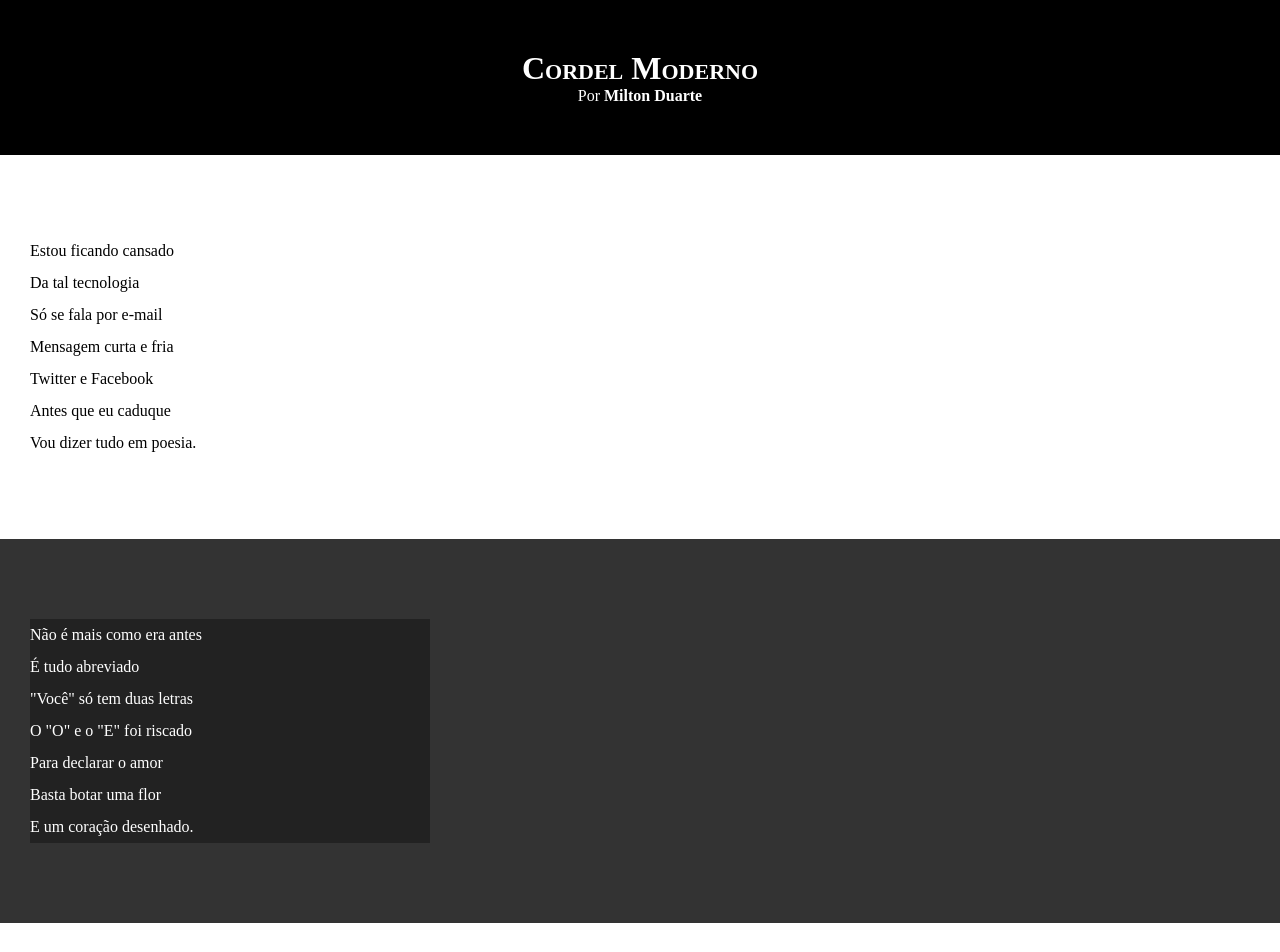
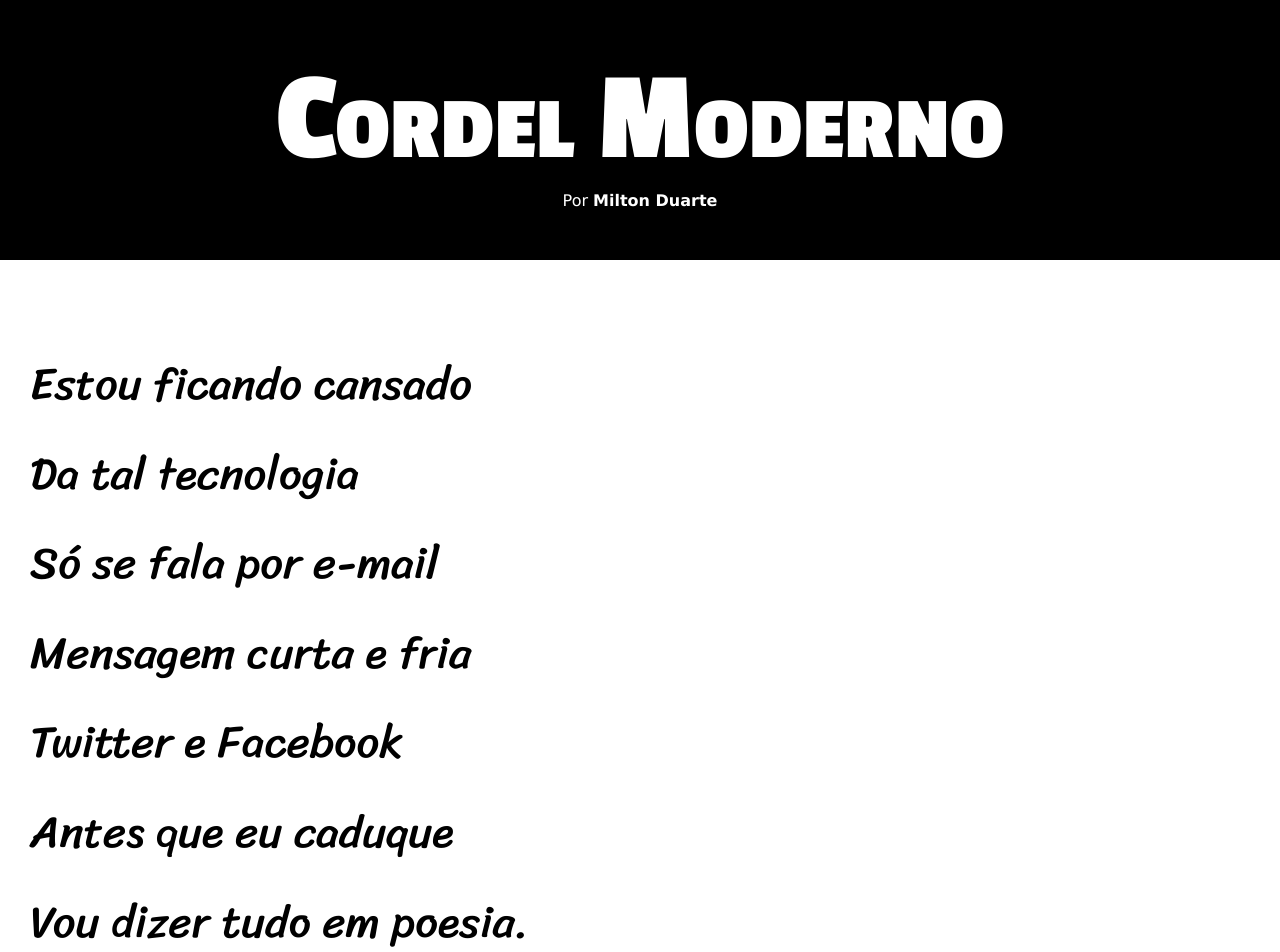
Before and after one commit to Nivelton/html-css, a plain HTML site: page Desafios/d012/imagens/index.html in a window 1280 px wide. Shown: the top 952 px of the page. Drawn offline with Linux system fonts and the light colour scheme.

Commit message:
atualização de estilos desafios 12

```diff
--- a/Desafios/d012/imagens/style.css
+++ b/Desafios/d012/imagens/style.css
@@ -1,13 +1,24 @@
 @charset "UTF-8";
+
+@import url('https://fonts.googleapis.com/css2?family=Passion+One:wght@400;700;900&display=swap');
+@import url('https://fonts.googleapis.com/css2?family=Sriracha&display=swap');
+
+:root{
+    --fonte1: Verdana, Geneva, Tahoma, sans-serif;
+    --fonte2: 'Passion One', sans-serif, normal;
+    --fonte3: 'Sriracha', cursive, normal;
+}
 
 * {
     margin: 0px;
     padding: 0px;
+    font-size: 1em;
 }
 
 html, body{
     min-height: 100vhq;
     background-color: darkgray;
+    font-family: var(--fonte1);
 }
 
 header {
@@ -19,6 +30,8 @@ header {
 header > h1 {
     padding-top: 50px;
     font-variant: small-caps;
+    font-family: var(--fonte2);
+    font-size: 10vw;
     /*text-transform: uppercase; tudo maiúscula*/
 }
 
@@ -41,6 +54,8 @@ section{
     padding-bottom: 10vh;
     line-height: 2em;
     padding-left: 30px;
+    font-family: var(--fonte3);
+    font-size: 3.5vw;
 }
 
 section.normal{
@@ -49,13 +64,14 @@ section.normal{
 }
 
 section.imagem{
-    background-color: rgb(51, 51, 51);
+    background-color: rgb(0, 17, 255);
     color: white;
 }
 
 section.imagem > p {
-    background-color: rgba(0, 0, 0, 0.338);
-    width: 400px;
+    display: inline-block;
+    padding: 5px;
+    background-color: rgba(22, 24, 139, 0.338);
 }
 
 footer{
```
